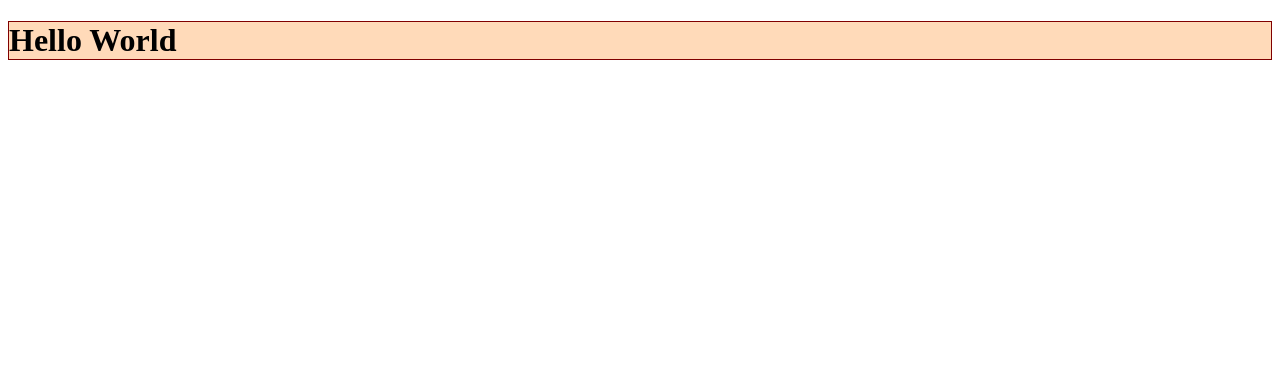
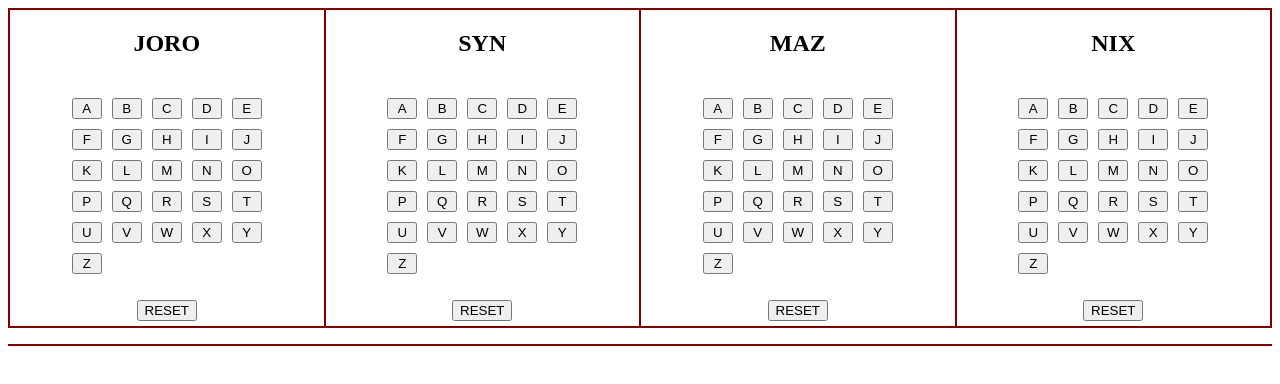
Before and after one commit to Aosegir/cryptmaster, a plain HTML site: page index.html in a window 1280 px wide. Drawn offline with Linux system fonts and the light colour scheme.

Commit message:
Improved readability with CSS and HTML. Begun work on JS. HTML now displays four characters and the letters associated with them.

```diff
--- a/index.html
+++ b/index.html
@@ -8,8 +8,37 @@
 </head>
 <body>
     <main>
-        <h1>Hello World</h1>
+        <div class="flex border" id="characters">
+            <div class="flex column border character center">
+                <h2>JORO</h2>
+                <ul class="letter-list letter-grid" id="joro"></ul>
+                <button class="reset">RESET</button>
+            </div>
+            <div class="flex column border character center">
+                <h2>SYN</h2>
+                <ul class="letter-list letter-grid" id="syn"></ul>
+                <button class="reset">RESET</button>
+            </div>
+            <div class="flex column border character center">
+                <h2>MAZ</h2>
+                <ul class="letter-list letter-grid" id="max"></ul>
+                <button class="reset">RESET</button>
+            </div>
+            <div class="flex column border character center">
+                <h2>NIX</h2>
+                <ul class="letter-list letter-grid" id="nix"></ul>
+                <button class="reset">RESET</button>
+            </div>
+        </div>
+        <div>
+            <ul class="letter-grid border" id="master-list"></ul>
+        </div>
     </main>
     <script src="script.js"></script>
 </body>
 </html>
+
+<!--
+    4 separate alphabets
+
+-->
--- a/script.js
+++ b/script.js
@@ -0,0 +1,29 @@
+let letterList = document.querySelectorAll(".letter-list");
+let resetButton = document.querySelectorAll('.reset');
+const JORO = document.getElementById('joro');
+const SYN = document.getElementById('syn');
+const MAZ = document.getElementById('maz');
+const NIX = document.getElementById('nix');
+
+letterList.forEach((list) => {
+    for(i = 0; i < 26; i++) {
+        let button = document.createElement('button');
+        let currentAlphabet = String.fromCharCode(65 + i);
+        button.classList.add(`${currentAlphabet}`);
+        button.textContent = currentAlphabet;
+        list.appendChild(button);
+    }
+});
+
+
+console.log(JORO.children[0].textContent.charCodeAt());
+
+resetButton.forEach((button) => {
+    button.addEventListener('click', () => {
+        console.log();
+    });
+});
+
+let masterList = document.getElementById('master-list');
+
+console.log(masterList);
--- a/style.css
+++ b/style.css
@@ -2,3 +2,45 @@ h1 {
     background-color: peachpuff;
     border: 1px solid maroon;
 }
+
+.border {
+    border: 1px solid maroon;
+}
+
+ul {
+    padding: 0;
+}
+
+button {
+    margin: 5px;
+}
+
+/*
+    FLEX
+*/
+
+.flex {
+    display: flex;
+}
+
+.column {
+    flex-direction: column;
+}
+
+.character {
+    flex: 1;
+}
+
+.center {
+    justify-self: center;
+    align-items: center;
+}
+
+/*
+    GRID
+*/
+
+.letter-grid {
+    display: grid;
+    grid-template-columns: repeat(5, 40px);
+}
```
